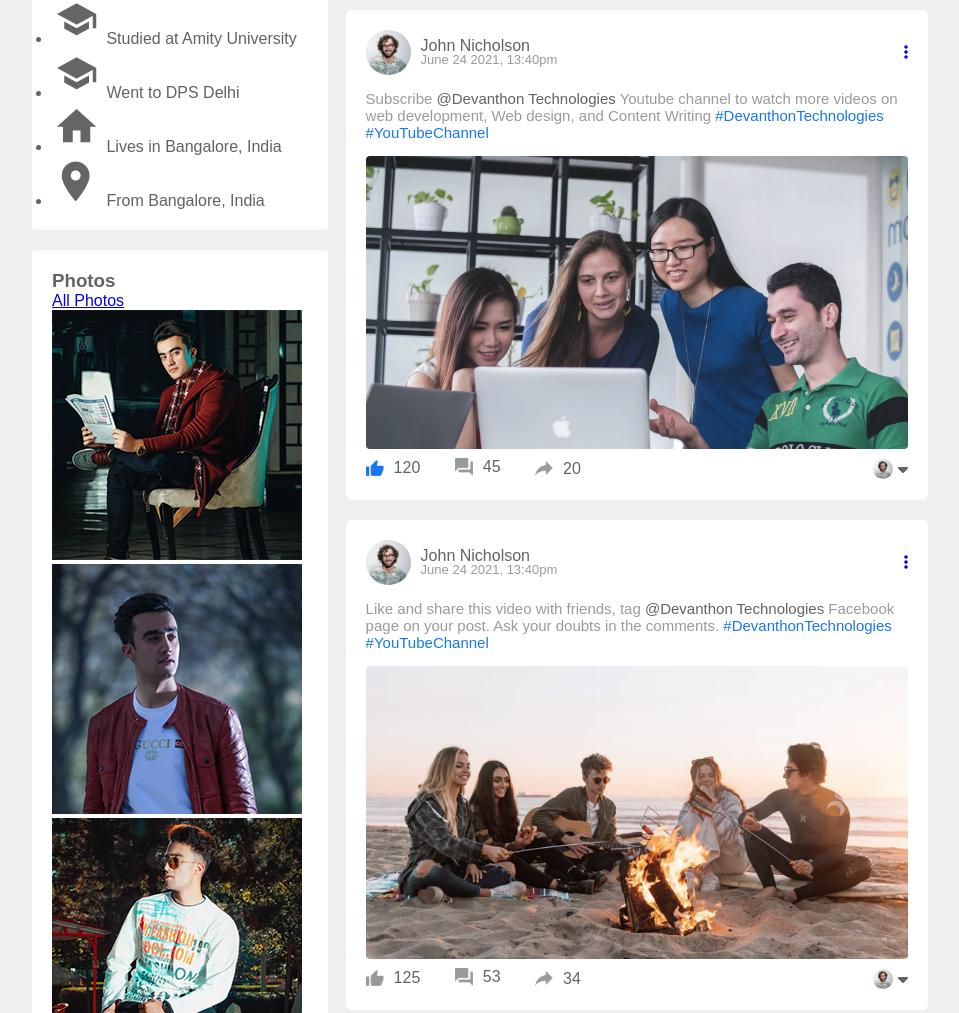
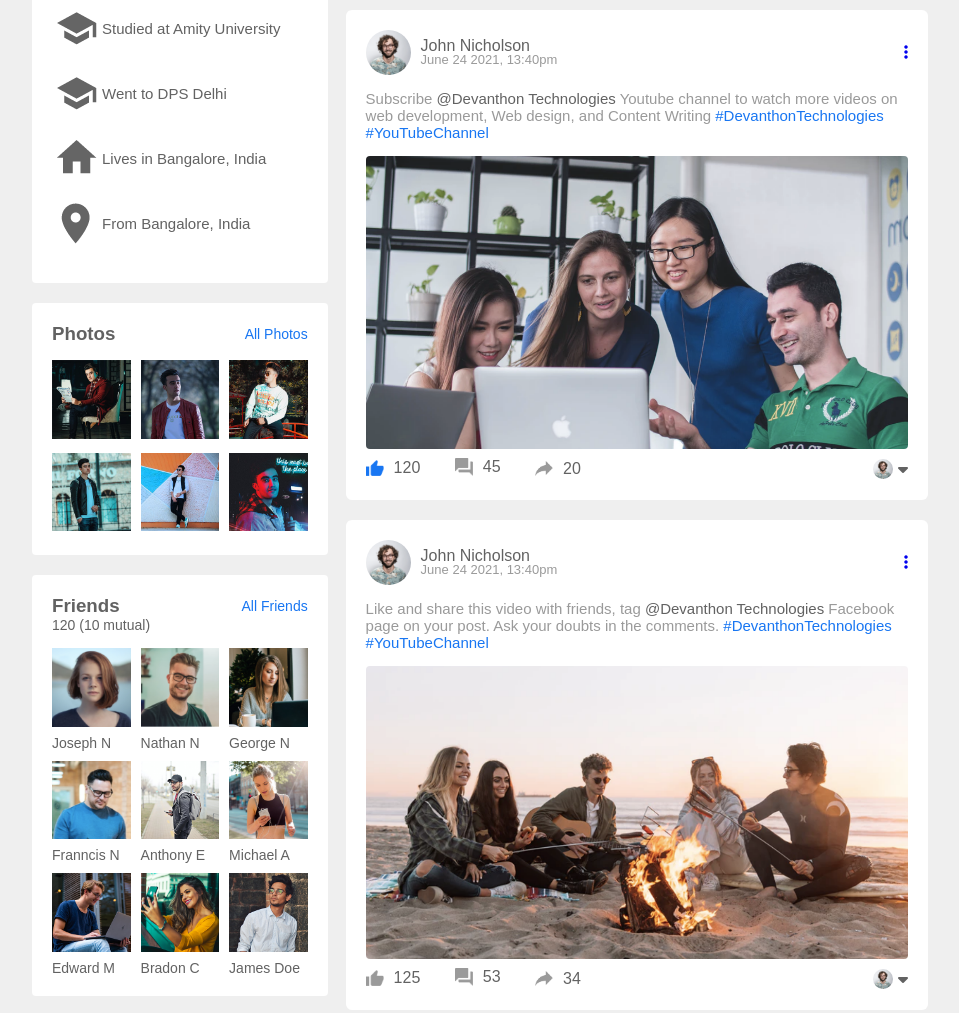
Before and after one commit to Nebenmor/SocialBook, a plain HTML site: page profile.html in a window 1280 px wide. Shown: the part 1120-2133 px from the top of the page, without its empty margins (160-1119 px from the left). Drawn offline with Linux system fonts and the light colour scheme.

Commit message:
update  profile intro

```diff
--- a/style.css
+++ b/style.css
@@ -600,3 +600,62 @@ nav {
     background: #ccc;
     margin: 24px 0;
 }
+
+.profile-intro ul li {
+    list-style: none;
+    font-size: 15px;
+    margin: 15px 0;
+    display: flex;
+    align-items: center;
+}
+
+.title-box {
+    display: flex;
+    align-items: center;
+    justify-content: space-between;
+}
+
+.title-box a {
+    text-decoration: none;
+    color: #1876f2;
+    font-size: 14px;
+}
+
+.photo-box {
+    display: grid;
+    grid-template-columns: repeat(3, auto);
+    gap: 10px;
+    margin-top: 15px;
+}
+
+.photo-box div img {
+    width: 100%;
+    cursor: pointer;
+}
+
+.profile-intro p {
+    font-size: 14px;
+}
+
+.friends-box {
+    display: grid;
+    grid-template-columns: repeat(3, auto);
+    gap: 10px;
+    margin-top: 15px;
+}
+
+.friends-box div img {
+    width: 100%;
+    cursor: pointer;
+    padding-bottom: 20px;
+}
+
+.friends-box div {
+    position: relative;
+}
+
+.friends-box p {
+    position: absolute;
+    bottom: 0;
+    left: 0;
+}
```
